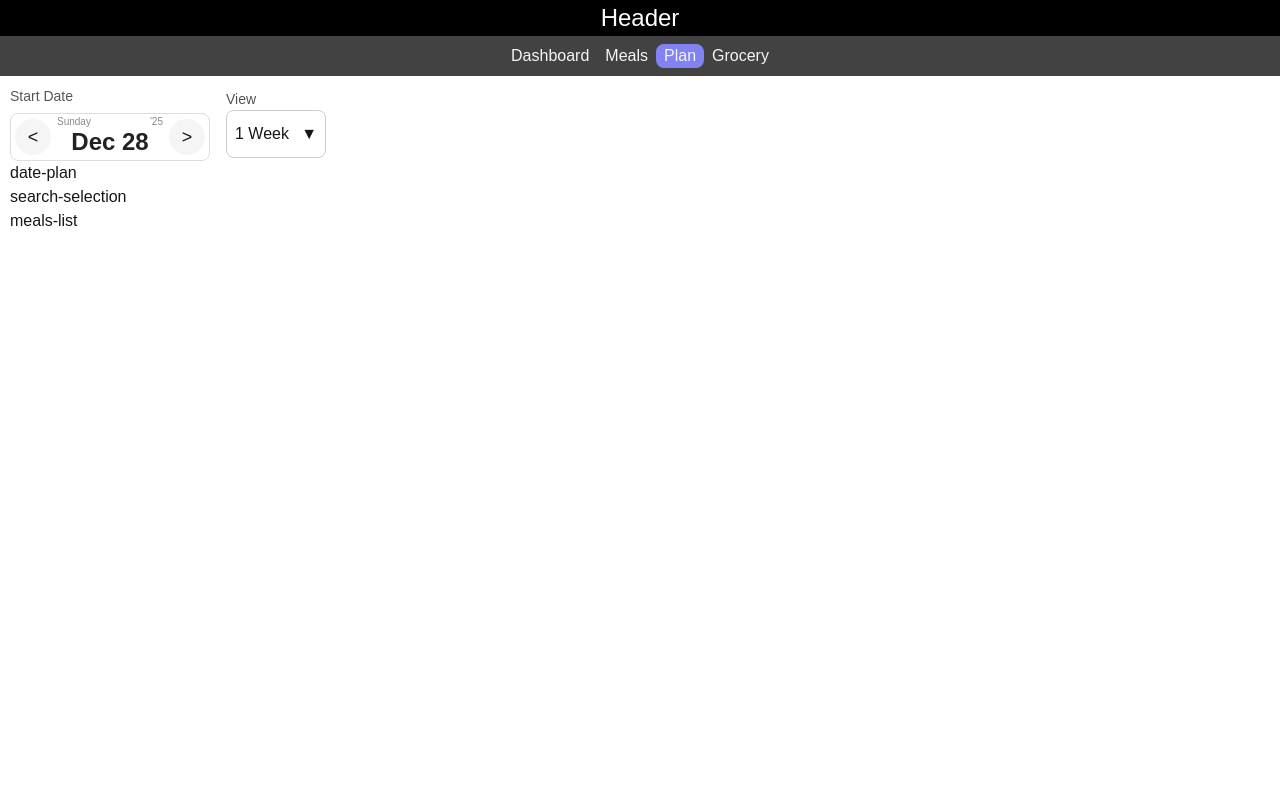
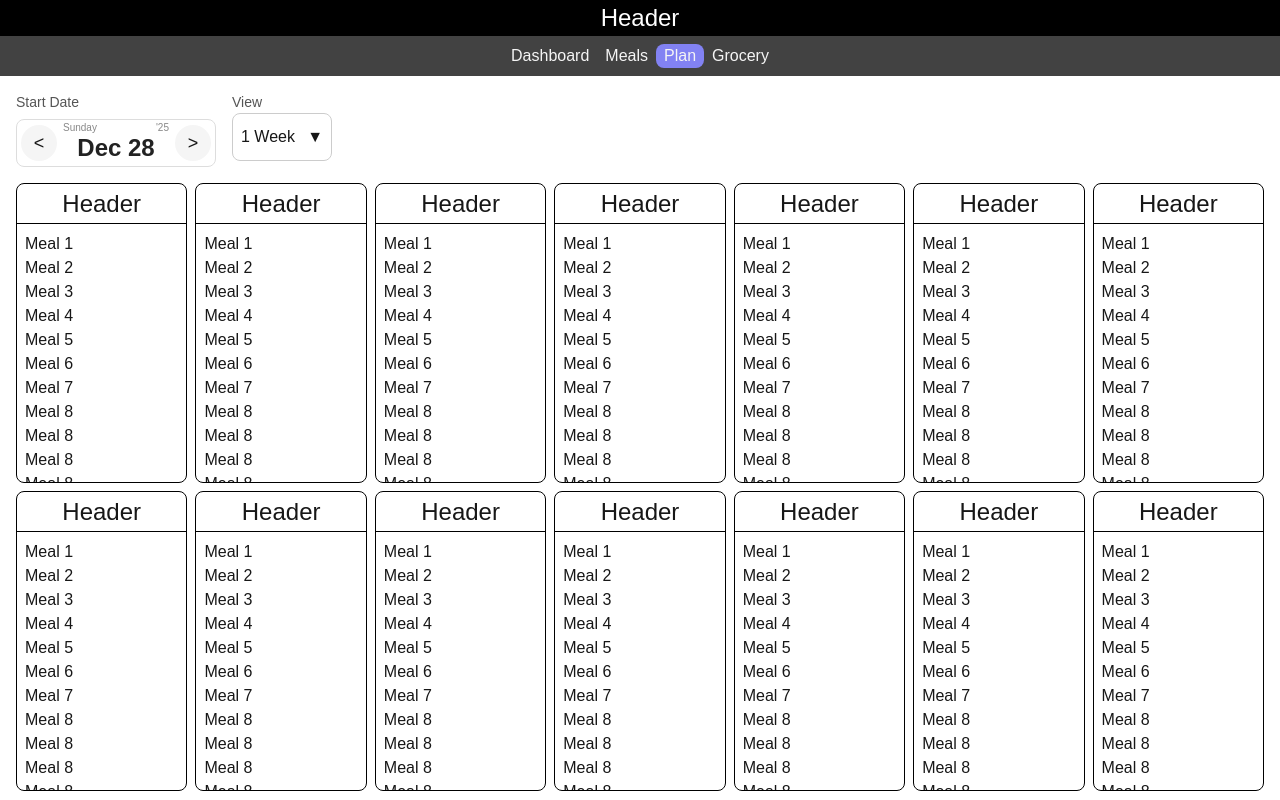
Before and after one commit to Zmyhrer/MealPlanner, a Next.js app in the folder frontend/: page /plan in a window 1280 px wide. Built offline with nearby package versions, Linux system fonts and the light colour scheme.

Commit message:
feat: add grid layout to (plan) for (dateCard)

```diff
--- a/frontend/app/plan/page.tsx
+++ b/frontend/app/plan/page.tsx
@@ -2,18 +2,33 @@ import React from "react";
 import styles from "@/styles/plan.module.css";
 import DateSelection from "@/components/dateSelection";
 import DateView from "@/components/dateView";
+import DateCard from "@/components/dateCard";
 
 const page = () => {
+  // Example: render 7 days
+  const numDays = 14;
+  const today = new Date();
+  const dates = Array.from({ length: numDays }, (_, i) => {
+    const d = new Date(today);
+    d.setDate(today.getDate() + i);
+    return d;
+  });
+
   return (
-    <div className={styles["plan-container"]}>
-      <div className={styles["date-view"]}>
+    <div className={styles.planContainer}>
+      <div className={styles.dateView}>
         <DateSelection weekday="Sunday" />
         <DateView />
       </div>
 
-      <div className={styles["date-plan"]}>date-plan</div>
-      <div className={styles["search-selection"]}>search-selection</div>
-      <div className={styles["meals-list"]}>meals-list</div>
+      <div className={styles.datePlan}>
+        {dates.map((date) => (
+          <DateCard key={date.toISOString()} />
+        ))}
+      </div>
+
+      <div className={styles.searchSelection}>search-selection</div>
+      <div className={styles.mealsList}>meal-list</div>
     </div>
   );
 };
--- /dev/null
+++ b/frontend/components/dateCard.tsx
@@ -0,0 +1,32 @@
+import React from "react";
+import styles from "@/styles/dateCard.module.css";
+
+const DateCard = () => {
+  return (
+    <div className={styles.container}>
+      <div className={styles.header}>
+        <h3>Header</h3>
+      </div>
+      <div className={styles.mealList}>
+        <p>Meal 1</p>
+        <p>Meal 2</p>
+        <p>Meal 3</p>
+        <p>Meal 4</p>
+        <p>Meal 5</p>
+        <p>Meal 6</p>
+        <p>Meal 7</p>
+        <p>Meal 8</p>
+        <p>Meal 8</p>
+        <p>Meal 8</p>
+        <p>Meal 8</p>
+        <p>Meal 8</p>
+        <p>Meal 8</p>
+        <p>Meal 8</p>
+        <p>Meal 8</p>
+        <p>Meal 8</p>
+      </div>
+    </div>
+  );
+};
+
+export default DateCard;
--- a/frontend/components/datePicker.tsx
+++ b/frontend/components/datePicker.tsx
@@ -66,6 +66,33 @@ export const DatePicker: React.FC<DatePickerProps> = ({
     );
   };
 
+  const getClosestValidDateToToday = () => {
+    const today = new Date();
+    if (!isDisabled(today)) return today;
+
+    let offset = 1;
+    while (offset < 365) {
+      // search up to 1 year ahead/back
+      const forward = new Date(today);
+      forward.setDate(today.getDate() + offset);
+      if (!isDisabled(forward)) return forward;
+
+      const backward = new Date(today);
+      backward.setDate(today.getDate() - offset);
+      if (!isDisabled(backward)) return backward;
+
+      offset--;
+    }
+
+    return today; // fallback if no valid date found within 1 year
+  };
+
+  const handleToday = () => {
+    const closest = getClosestValidDateToToday();
+    onChange(closest);
+    setViewMonth(new Date(closest.getFullYear(), closest.getMonth(), 1));
+  };
+
   return (
     <div className={styles.datepicker}>
       <div className={styles.header}>
@@ -76,7 +103,7 @@ export const DatePicker: React.FC<DatePickerProps> = ({
         <div className={styles.topDisplay}>
           <span className={styles.title}>
             {viewMonth.toLocaleString("default", { month: "short" })}{" "}
-            {viewMonth.getFullYear().toString().slice(-2)}
+            {"'" + (viewMonth.getFullYear() % 100).toString().padStart(2, "0")}
           </span>
         </div>
 
@@ -115,6 +142,12 @@ export const DatePicker: React.FC<DatePickerProps> = ({
           );
         })}
       </div>
+
+      <div className={styles.todayButtonContainer}>
+        <button className={styles.todayButton} onClick={handleToday}>
+          Today
+        </button>
+      </div>
     </div>
   );
 };
--- /dev/null
+++ b/frontend/styles/dateCard.module.css
@@ -0,0 +1,25 @@
+.container {
+    display: flex;
+    flex-direction: column;
+    height: 300px;
+    width: auto;
+    border: 1px solid black;
+    border-radius: 8px;
+    overflow: hidden;
+}
+
+.header {
+    display: flex;
+    height: 40px;
+    width: 100%;
+    font-size: 24px;
+    border-bottom: 1px solid black;
+    justify-content: center;
+    align-items: center;
+}
+
+.mealList {
+    flex: 1;
+    overflow-y: auto;
+    padding: 8px;
+}
--- a/frontend/styles/plan.module.css
+++ b/frontend/styles/plan.module.css
@@ -4,9 +4,49 @@
     margin: 10px;
 }
 
-.date-view {
-    display: flex;
-    flex-direction: row;
-    gap: 16px;
-    align-items: center;
+.planContainer {
+  display: flex;
+  flex-direction: column;
+  gap: 16px;
+  padding: 16px;
 }
+
+.dateView {
+  display: flex;
+  gap: 16px;
+}
+
+.datePlan {
+  display: grid;
+  grid-template-columns: repeat(7, 1fr);
+  gap: 8px;
+}
+
+
+.searchSelection {
+  margin-top: 16px;
+}
+
+.mealsList {
+  margin-top: 8px;
+}
+
+
+@media (max-width: 992px) {
+    .datePlan {
+
+    }
+}
+
+
+@media (max-width: 768px) {
+    .datePlan {
+
+    }
+}
+
+@media (max-width: 576px) {
+    .datePlan {
+
+    }
+}
```
Also changed, not shown: 1 other file (tests, documents, lock files or other folders).
